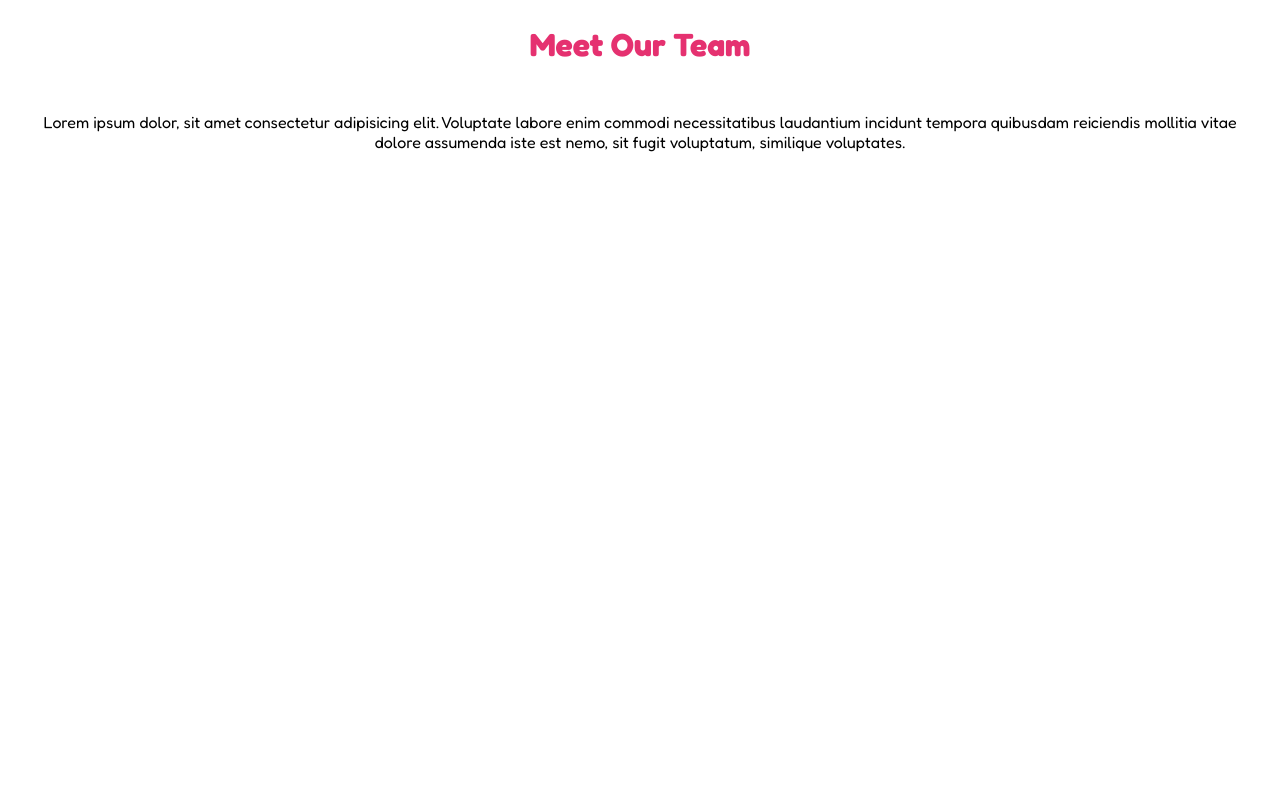
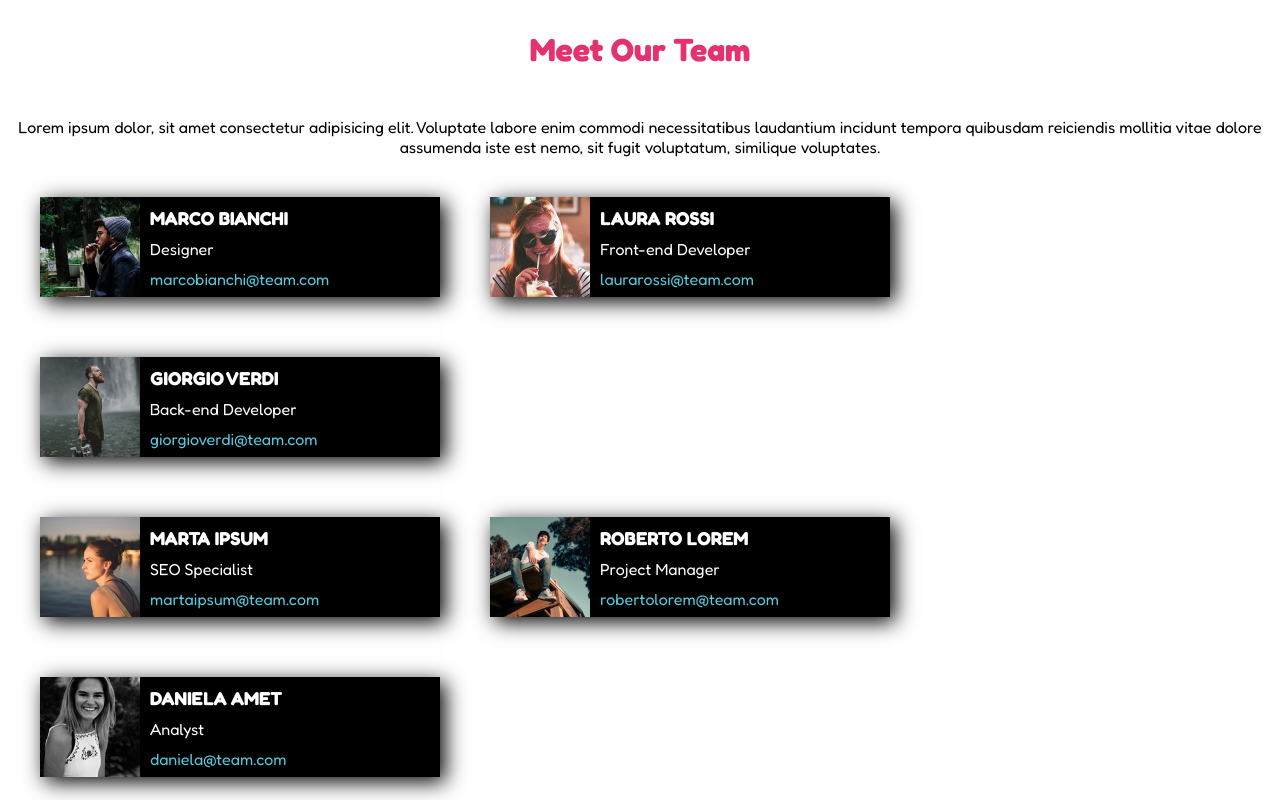
Before and after one commit to MarcoCocco/html-css-float-cards, a plain HTML site: page index.html in a window 1280 px wide. Drawn offline with Linux system fonts and the light colour scheme.

Commit message:
rows, columns and info with images added - main done

```diff
--- a/css/style.css
+++ b/css/style.css
@@ -7,6 +7,8 @@
 body {
     margin: 25px 0;
     font-family: 'Fredoka', sans-serif;
+    max-width: 1400px;
+    margin: 0 auto;
 }
 
 .clearfix {
@@ -15,13 +17,53 @@ body {
     clear: both;
 }
 
-header .header-container  {
-    max-width: 1200px;
-    margin: 0 auto;
+.tw {
+    color: white;
+}
+
+a {
+    text-decoration: none;
+    color: #56c9dd;
+    display: block;
+}
+
+/* /Utilities */
+
+
+header .header-container {
+    margin-top: 30px;
     text-align: center;
+
 }
 
 header .header-container h1 {
     color: #e53170;
     padding-bottom: 1.5em;
 }
+
+/* /Header */
+
+.col {
+    width: 400px;
+    height: 100px;
+    margin: 40px 10px 20px 40px;
+    background-color: black;
+    float: left;
+    border: none;
+    box-shadow: 5px 5px 20px;
+}
+
+div>img {
+    height: 100px;
+    float: left;
+    padding-right: 10px;
+
+}
+
+div h3,
+span,
+a {
+    padding: 10px 0;
+}
+
+.col-1 {}
--- a/index.html
+++ b/index.html
@@ -24,8 +24,51 @@
                 fugit
                 voluptatum, similique voluptates.</p>
         </div>
+    </header>
 
-    </header>
+    <main>
+        <div class="row-1 clearfix">
+            <div class="col col-1">
+                <img src="img/male1.png" alt="">
+                <h3 class="tw">MARCO BIANCHI</h3>
+                <span class="tw">Designer</span>
+                <a href="mailto:marcobianchi@team.com">marcobianchi@team.com</a>
+            </div>
+            <div class="col col-2">
+                <img src="img/female1.png" alt="">
+                <h3 class="tw">LAURA ROSSI</h3>
+                <span class="tw">Front-end Developer</span>
+                <a href="mailto:laurarossi@team.com">laurarossi@team.com</a>
+            </div>
+            <div class="col col-3">
+                <img src="img/male2.png" alt="">
+                <h3 class="tw">GIORGIO VERDI</h3>
+                <span class="tw">Back-end Developer</span>
+                <a href="mailto:giorgioverdi@team.com">giorgioverdi@team.com</a>
+            </div>
+        </div>
+
+        <div class="row-2 clearfix">
+            <div class="col col-4">
+                <img src="img/female2.png" alt="">
+                <h3 class="tw">MARTA IPSUM</h3>
+                <span class="tw">SEO Specialist</span>
+                <a href="mailto:martaipsum@team.com">martaipsum@team.com</a>
+            </div>
+            <div class="col col-5">
+                <img src="img/male3.png" alt="">
+                <h3 class="tw">ROBERTO LOREM</h3>
+                <span class="tw">Project Manager</span>
+                <a href="mailto:robertolorem@team.com">robertolorem@team.com</a>
+            </div>
+            <div class="col col-6">
+                <img src="img/female3.png" alt="">
+                <h3 class="tw">DANIELA AMET</h3>
+                <span class="tw">Analyst</span>
+                <a href="mailtodanielaamet@team.com">daniela@team.com</a>
+            </div>
+        </div>
+    </main>
 
 </body>
 
```
